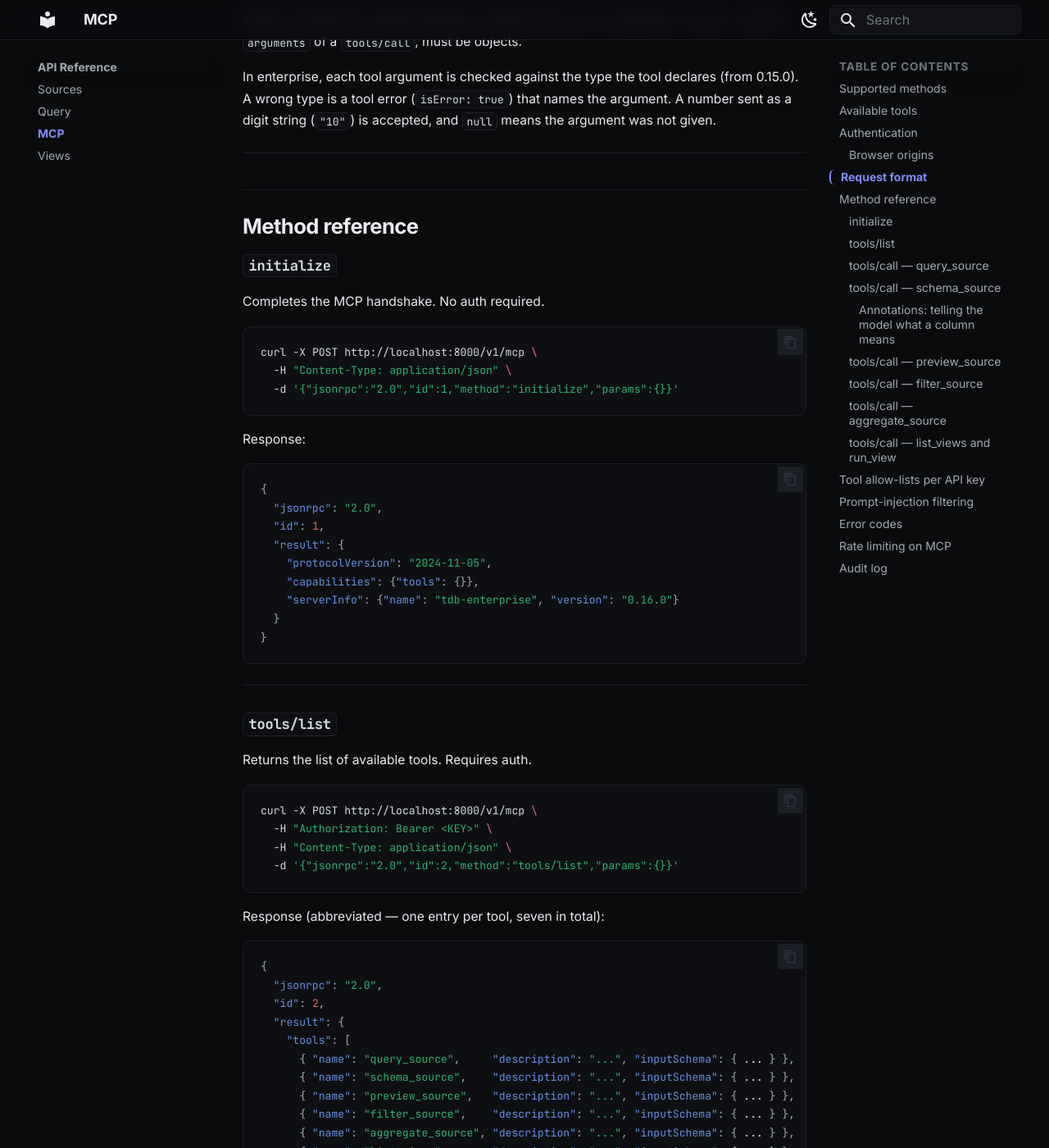
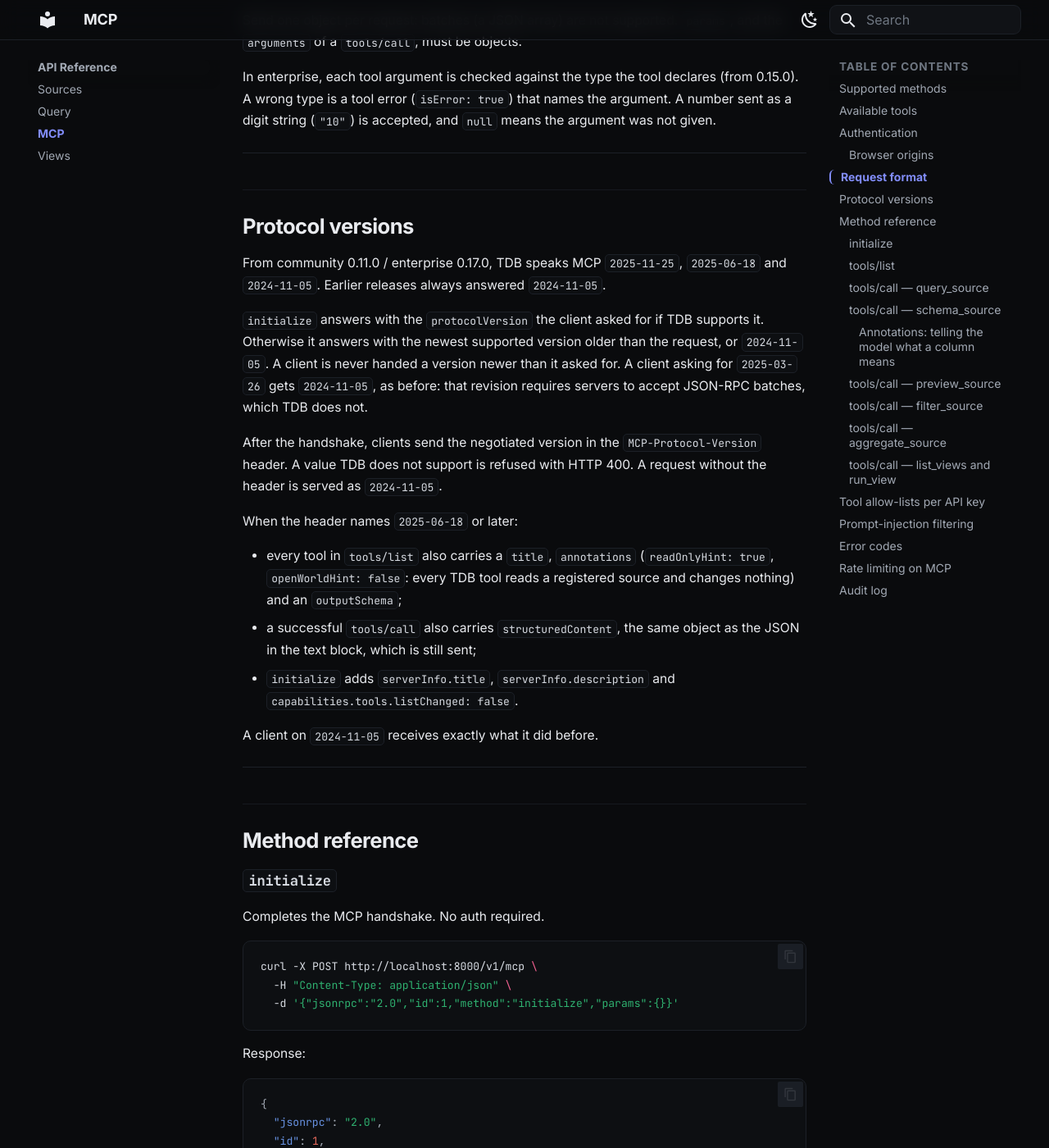
Before and after one commit to tdb-project/tdb-docs, an MkDocs documentation site: the page built from docs/api/mcp.md, in a window 1280 px wide and 1400 px high, scrolled down 3443 px. Shown: the whole window at 82% size. Built offline with MkDocs 1.6.1 and Material for MkDocs 9.7.7, drawn with Linux system fonts in a browser that asks for light colours; some of the changed text lies outside the part shown.

Commit message:
docs: MCP protocol versions (community 0.11.0 / enterprise 0.17.0); samples to 0.17.0/9a53690
Co-Authored-By: Claude Opus 5.5 <noreply@anthropic.com>

````diff
--- a/docs/api/mcp.md
+++ b/docs/api/mcp.md
@@ -121,6 +121,35 @@ the argument was not given.
 
 ---
 
+## Protocol versions
+
+From community 0.11.0 / enterprise 0.17.0, TDB speaks MCP `2025-11-25`,
+`2025-06-18` and `2024-11-05`. Earlier releases always answered `2024-11-05`.
+
+`initialize` answers with the `protocolVersion` the client asked for if TDB
+supports it. Otherwise it answers with the newest supported version older than
+the request, or `2024-11-05`. A client is never handed a version newer than it
+asked for. A client asking for `2025-03-26` gets `2024-11-05`, as before: that
+revision requires servers to accept JSON-RPC batches, which TDB does not.
+
+After the handshake, clients send the negotiated version in the
+`MCP-Protocol-Version` header. A value TDB does not support is refused with HTTP
+400. A request without the header is served as `2024-11-05`.
+
+When the header names `2025-06-18` or later:
+
+- every tool in `tools/list` also carries a `title`, `annotations`
+  (`readOnlyHint: true`, `openWorldHint: false`: every TDB tool reads a
+  registered source and changes nothing) and an `outputSchema`;
+- a successful `tools/call` also carries `structuredContent`, the same object as
+  the JSON in the text block, which is still sent;
+- `initialize` adds `serverInfo.title`, `serverInfo.description` and
+  `capabilities.tools.listChanged: false`.
+
+A client on `2024-11-05` receives exactly what it did before.
+
+---
+
 ## Method reference
 
 ### `initialize`
@@ -142,7 +171,7 @@ Response:
   "result": {
     "protocolVersion": "2024-11-05",
     "capabilities": {"tools": {}},
-    "serverInfo": {"name": "tdb-enterprise", "version": "0.16.0"}
+    "serverInfo": {"name": "tdb-enterprise", "version": "0.17.0"}
   }
 }
 ```
@@ -585,7 +614,10 @@ Two filters protect the MCP path:
 - **Output:** rows returned by any tool are screened before the response is
   serialised. Cells that contain injection patterns (e.g. instructions embedded in
   data that try to steer the AI model) are redacted, and the redaction count is
-  written to the server log.
+  written to the server log. `structuredContent` is built from the filtered
+  text, so it never carries a redacted value. In enterprise from 0.17.0, if the
+  output filter itself fails, the call is a tool error and the rows are withheld.
+  Earlier releases returned them unfiltered.
 
 The filters run server-side on every call — there is nothing to configure on the
 MCP client.
@@ -600,6 +632,7 @@ MCP client.
 | 200 | -32700 | Parse error — invalid JSON |
 | 200 | -32600 | Invalid JSON-RPC version |
 | 400 | -32600 | Batch (array) or non-object body (from community 0.10.0 / enterprise 0.15.0) |
+| 400 | -32600 | Unsupported `MCP-Protocol-Version` header (from community 0.11.0 / enterprise 0.17.0) |
 | 200 | -32601 | Method not found / unknown tool |
 | 200 | -32602 | `params` or `arguments` is not an object, or a `tools/call` without a string `name` |
 | 401 | -32001 | Unauthorized (missing/invalid token) |
@@ -608,7 +641,7 @@ MCP client.
 
 Protocol-level errors (parse, version, unknown method, invalid params) are returned
 with HTTP 200 and an `error` object. A body TDB cannot accept at all (a batch or a
-non-object) is HTTP 400. Auth, origin and rate-limit failures use their HTTP status
+non-object), or an unsupported `MCP-Protocol-Version` header, is HTTP 400. Auth, origin and rate-limit failures use their HTTP status
 codes, so MCP clients can react to them at the transport layer.
 
 ---
````
Also changed, not shown: docs/getting-started/installation.md (+1 -1 lines), docs/getting-started/quickstart.md (+1 -1 lines), docs/observability/metrics.md (+2 -2 lines).
